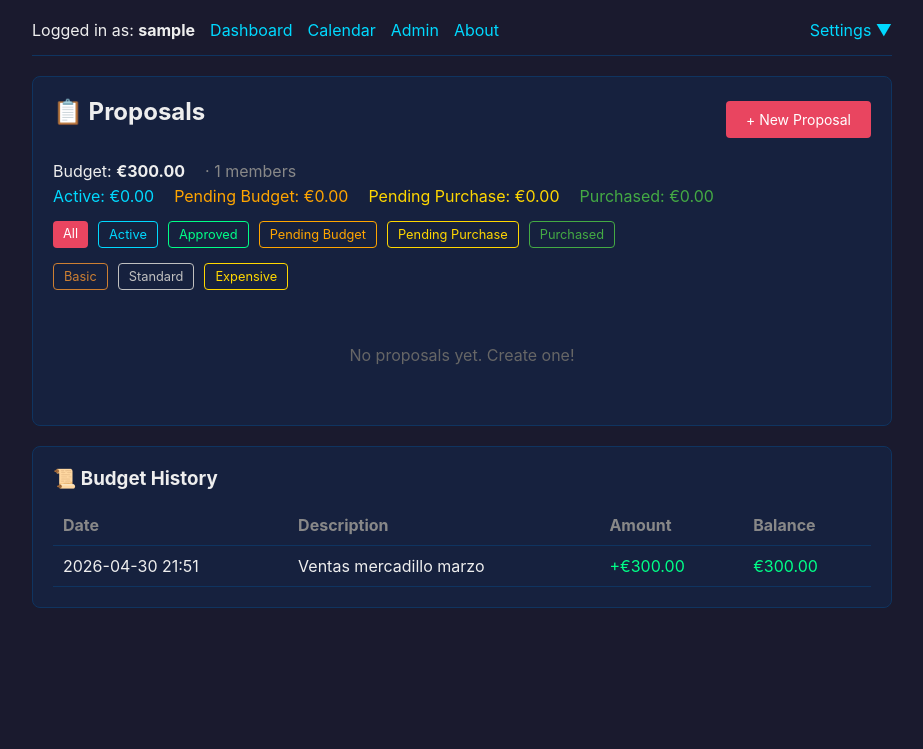
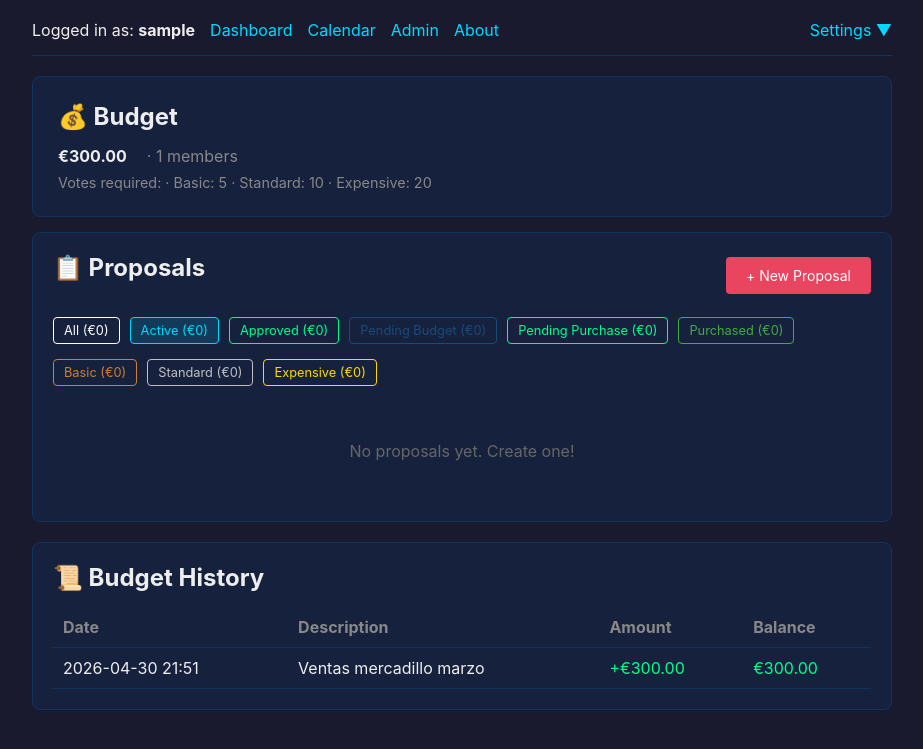
Before and after one commit to makespacemadrid/manavote, a Flask app: page /dashboard in a window 1280 px wide. Shown: the top 749 px of the page, without its empty margins (178-1101 px from the left). Run offline with Flask 3, Linux system fonts and the light colour scheme; the visitor is signed in with stand-in values (Sample User, id 1); data comes from the database, SQL or seed files in the repository; data that the repository does not hold is empty; parts of the project's set-up code (start-up, migrations or seed data) failed here and were passed over.

Commit message:
Fix vote requirements display and clean up tests
- Changed thresholds from percentages to absolute numbers (2, 4, 8 votes)
- Updated calculate_min_backers() to use absolute numbers
- Dashboard now shows correct vote requirements for 40 members
- Moved filters and proposals inside Proposals card
- Changed manadmin password to carpediem84
- Fixed menu item to show 'Change Password' text
- Cleaned up test file (removed hardcoded proposals)
- All 49 tests pass

```diff
--- a/app/services/budget_service.py
+++ b/app/services/budget_service.py
@@ -1,9 +1,9 @@
 def calculate_min_backers(member_count, amount, basic_supplies, thresholds):
-    percentage = (
+    votes = (
         thresholds["basic"]
         if basic_supplies
         else thresholds["over50"]
         if amount > 50
         else thresholds["default"]
     )
-    return max(1, int(member_count * (percentage / 100)))
+    return max(1, int(votes))
--- a/app/web/routes/main_routes.py
+++ b/app/web/routes/main_routes.py
@@ -876,7 +876,7 @@
     conn = get_db()
     c = conn.cursor()
 
-    filter_type = request.args.get("filter", "")
+    filter_type = request.args.get("filter", "active")
 
     if filter_type == "basic":
         c.execute(
@@ -924,6 +924,11 @@
     current_budget = get_current_budget()
     member_count = get_member_count()
     thresholds = get_thresholds()
+
+    # Calculate actual vote requirements (thresholds are absolute numbers, not percentages)
+    basic_votes = max(1, int(thresholds.get("basic", 2)))
+    standard_votes = max(1, int(thresholds.get("default", 4)))
+    expensive_votes = max(1, int(thresholds.get("over50", 8)))
 
     c.execute("SELECT COALESCE(SUM(amount), 0) FROM proposals WHERE status = 'active'")
     active_proposals_sum = c.fetchone()[0]
@@ -933,6 +938,16 @@
     pending_purchase_sum = c.fetchone()[0]
     c.execute("SELECT COALESCE(SUM(amount), 0) FROM proposals WHERE purchased_at IS NOT NULL")
     purchased_sum = c.fetchone()[0]
+    c.execute("SELECT COALESCE(SUM(amount), 0) FROM proposals WHERE status = 'approved'")
+    approved_sum = c.fetchone()[0]
+    c.execute("SELECT COALESCE(SUM(amount), 0) FROM proposals WHERE basic_supplies = 1")
+    basic_sum = c.fetchone()[0]
+    c.execute("SELECT COALESCE(SUM(amount), 0) FROM proposals WHERE status = 'approved' AND basic_supplies = 0 AND amount <= 50")
+    standard_sum = c.fetchone()[0]
+    c.execute("SELECT COALESCE(SUM(amount), 0) FROM proposals WHERE amount > 50")
+    expensive_sum = c.fetchone()[0]
+    c.execute("SELECT COALESCE(SUM(amount), 0) FROM proposals")
+    all_sum = c.fetchone()[0]
 
     for p in proposals:
         p["min_backers"] = calculate_min_backers(
@@ -963,10 +978,18 @@
         budget_history=budget_history,
         member_count=member_count,
         active_proposals_sum=active_proposals_sum,
+        approved_sum=approved_sum,
         committed=committed,
         pending_purchase_sum=pending_purchase_sum,
         purchased_sum=purchased_sum,
+        basic_sum=basic_sum,
+        standard_sum=standard_sum,
+        expensive_sum=expensive_sum,
+        all_sum=all_sum,
         thresholds=thresholds,
+        basic_votes=basic_votes,
+        standard_votes=standard_votes,
+        expensive_votes=expensive_votes,
         session_lang=lang,
     )
 
--- a/templates/base.html
+++ b/templates/base.html
@@ -26,8 +26,11 @@
         .flash.error { background: #e9456022; color: #e94560; border: 1px solid #e94560; }
         .budget { font-size: 2.5em; color: #00d9ff; font-weight: bold; }
         .proposal-list { list-style: none; }
-        .proposal-item { display: flex; justify-content: space-between; align-items: center; padding: 15px; background: #0f3460; border-radius: 6px; margin-bottom: 10px; }
-        .proposal-info { flex: 1; min-width: 0; }
+        .proposal-item { display: flex; padding: 15px; background: #0f3460; border-radius: 6px; margin-bottom: 10px; }
+        .proposal-info { flex: 1; min-width: 0; display: flex; flex-direction: column; }
+        .title-row { display: flex; align-items: center; justify-content: space-between; width: 100%; }
+        .title-row a { min-width: 0; overflow: hidden; text-overflow: ellipsis; white-space: nowrap; color: #eee; text-decoration: none; }
+        .tags-right { display: flex; gap: 5px; flex-shrink: 0; }
         .proposal-info h3 { margin: 0 0 5px 0; font-size: 1.1em; }
         .proposal-meta { color: #888; font-size: 0.85em; }
         .proposal-amount { font-size: 1.3em; color: #e94560; font-weight: bold; }
@@ -62,6 +65,14 @@
         .settings-dropdown:hover .settings-menu { display: block; }
         .settings-menu a { display: block; padding: 5px 10px; color: #00d9ff; text-decoration: none; }
         .settings-menu a:hover { background: #0f3460; }
+        @media (max-width: 600px) {
+            .proposal-item { flex-direction: column; }
+            .proposal-info { width: 100%; }
+            .proposal-info > div:first-child { margin: 10px auto; text-align: center; }
+            .proposal-item > div:last-child { margin-top: 10px; width: 100%; text-align: center; }
+            table { display: block; overflow-x: auto; white-space: nowrap; }
+            div[style*="gap: 20px"][style*="margin-bottom: 15px"] { overflow-x: auto; white-space: nowrap; }
+        }
     </style>
 </head>
 <body>
--- a/templates/calendar.html
+++ b/templates/calendar.html
@@ -173,11 +173,13 @@
             {
                 label: '{{ 'Budget Balance'|lang }}',
                 data: cashBalanceData,
-                borderColor: '#00d9ff',
-                backgroundColor: '#00d9ff22',
+                borderColor: '#ffffff',
+                backgroundColor: '#ffffff22',
                 fill: true,
                 tension: 0.3,
                 pointRadius: 4,
+                pointBorderColor: '#ffffff',
+                pointBackgroundColor: '#ffffff',
                 stack: 'line_budget_balance'
             },
             {
--- a/templates/dashboard.html
+++ b/templates/dashboard.html
@@ -22,34 +22,38 @@
     </div>
 </div>
 
+<div class="card" style="margin-bottom: 15px; padding: 25px;">
+    <h2>💰 {{ 'Budget'|lang }}</h2>
+    <div style="display: flex; gap: 20px; flex-wrap: wrap; align-items: center; margin-top: 8px;">
+        <span><strong>€{{ "%.2f"|format(current_budget) }}</strong></span>
+        <span style="color: #888;">· {{ member_count }} {{ 'members'|lang }}</span>
+    </div>
+    <div style="margin-top: 8px; color: #888; font-size: 0.9em;">
+        {{ 'Votes required'|lang }}:
+        · {{ 'Basic'|lang }}: {{ basic_votes }}
+        · {{ 'Standard'|lang }}: {{ standard_votes }}
+        · {{ 'Expensive'|lang }}: {{ expensive_votes }}
+    </div>
+</div>
+
     <div class="card">
         <div style="display: flex; justify-content: space-between; align-items: center; margin-bottom: 20px;">
             <h2>📋 {{ 'Proposals'|lang }}</h2>
             <a href="{{ url_for('new_proposal') }}" class="btn">+ {{ 'New Proposal'|lang }}</a>
         </div>
-    <div style="display: flex; gap: 20px; margin-bottom: 5px;">
-        <span>{{ 'Budget'|lang }}: <strong>€{{ "%.2f"|format(current_budget) }}</strong></span>
-        <span style="color: #888;">· {{ member_count }} {{ 'members'|lang }}</span>
-    </div>
-    <div style="display: flex; gap: 20px; margin-bottom: 15px;">
-        <span style="color: #00d9ff;">{{ 'Active'|lang }}: €{{ "%.2f"|format(active_proposals_sum) }}</span>
-        <span style="color: #ffa500;">{{ 'Committed'|lang }}: €{{ "%.2f"|format(committed) }}</span>
-        <span style="color: #ffd700;">{{ 'Pending Purchase'|lang }}: €{{ "%.2f"|format(pending_purchase_sum) }}</span>
-        <span style="color: #4a4;">{{ 'Purchased'|lang }}: €{{ "%.2f"|format(purchased_sum) }}</span>
-    </div>
 
         <div style="margin-bottom: 15px; display: flex; gap: 10px; flex-wrap: wrap;">
-        <a href="{{ url_for('dashboard') }}" class="btn" style="padding: 5px 10px; font-size: 0.8em;">{{ 'All'|lang }}</a>
-        <a href="{{ url_for('dashboard', filter='active') }}" class="btn" style="padding: 5px 10px; font-size: 0.8em; background: {{ '#00d9ff22' if filter == 'active' else 'transparent' }}; color: #00d9ff; border: 1px solid #00d9ff;">{{ 'Active'|lang }}</a>
-        <a href="{{ url_for('dashboard', filter='approved') }}" class="btn" style="padding: 5px 10px; font-size: 0.8em; background: {{ '#00ff8822' if filter == 'approved' else 'transparent' }}; color: #00ff88; border: 1px solid #00ff88;">{{ 'Approved'|lang }}</a>
-        <a href="{{ url_for('dashboard', filter='over_budget') }}" class="btn" style="padding: 5px 10px; font-size: 0.8em; background: {{ '#ffa50022' if filter == 'over_budget' else 'transparent' }}; color: #ffa500; border: 1px solid #ffa500;">{{ 'Pending Budget'|lang }}</a>
-        <a href="{{ url_for('dashboard', filter='not_purchased') }}" class="btn" style="padding: 5px 10px; font-size: 0.8em; background: {{ '#ffd70022' if filter == 'not_purchased' else 'transparent' }}; color: #ffd700; border: 1px solid #ffd700;">{{ 'Pending Purchase'|lang }}</a>
-        <a href="{{ url_for('dashboard', filter='purchased') }}" class="btn" style="padding: 5px 10px; font-size: 0.8em; background: {{ '#4a44' if filter == 'purchased' else 'transparent' }}; color: #4a4; border: 1px solid #4a4;">{{ 'Purchased'|lang }}</a>
+            <a href="{{ url_for('dashboard') }}" class="btn" style="padding: 5px 10px; font-size: 0.8em; background: transparent; color: #fff; border: 1px solid #fff;">{{ 'All'|lang }} (€{{ "%.0f"|format(all_sum) }})</a>
+            <a href="{{ url_for('dashboard', filter='active') }}" class="btn" style="padding: 5px 10px; font-size: 0.8em; background: {{ '#00d9ff22' if filter == 'active' else 'transparent' }}; color: #00d9ff; border: 1px solid #00d9ff;">{{ 'Active'|lang }} (€{{ "%.0f"|format(active_proposals_sum) }})</a>
+            <a href="{{ url_for('dashboard', filter='approved') }}" class="btn" style="padding: 5px 10px; font-size: 0.8em; background: {{ '#00ff8822' if filter == 'approved' else 'transparent' }}; color: #00ff88; border: 1px solid #00ff88;">{{ 'Approved'|lang }} (€{{ "%.0f"|format(approved_sum) }})</a>
+            <a href="{{ url_for('dashboard', filter='over_budget') }}" class="btn" style="padding: 5px 10px; font-size: 0.8em; background: {{ '#1a4a7a22' if filter == 'over_budget' else 'transparent' }}; color: #1a4a7a; border: 1px solid #1a4a7a;">{{ 'Pending Budget'|lang }} (€{{ "%.0f"|format(committed) }})</a>
+            <a href="{{ url_for('dashboard', filter='not_purchased') }}" class="btn" style="padding: 5px 10px; font-size: 0.8em; background: {{ '#00ff8822' if filter == 'not_purchased' else 'transparent' }}; color: #00ff88; border: 1px solid #00ff88;">{{ 'Pending Purchase'|lang }} (€{{ "%.0f"|format(pending_purchase_sum) }})</a>
+            <a href="{{ url_for('dashboard', filter='purchased') }}" class="btn" style="padding: 5px 10px; font-size: 0.8em; background: {{ '#4a422' if filter == 'purchased' else 'transparent' }}; color: #4a4; border: 1px solid #4a4;">{{ 'Purchased'|lang }} (€{{ "%.0f"|format(purchased_sum) }})</a>
         </div>
         <div style="margin-bottom: 15px; display: flex; gap: 10px; flex-wrap: wrap;">
-        <a href="{{ url_for('dashboard', filter='basic') }}" class="btn" style="padding: 5px 10px; font-size: 0.8em; background: {{ '#CD7F3222' if filter == 'basic' else 'transparent' }}; color: #CD7F32; border: 1px solid #CD7F32;">{{ 'Basic'|lang }}</a>
-        <a href="{{ url_for('dashboard', filter='standard') }}" class="btn" style="padding: 5px 10px; font-size: 0.8em; background: {{ '#C0C0C022' if filter == 'standard' else 'transparent' }}; color: #C0C0C0; border: 1px solid #C0C0C0;">{{ 'Standard'|lang }}</a>
-        <a href="{{ url_for('dashboard', filter='expensive') }}" class="btn" style="padding: 5px 10px; font-size: 0.8em; background: {{ '#FFD70022' if filter == 'expensive' else 'transparent' }}; color: #FFD700; border: 1px solid #FFD700;">{{ 'Expensive'|lang }}</a>
+            <a href="{{ url_for('dashboard', filter='basic') }}" class="btn" style="padding: 5px 10px; font-size: 0.8em; background: {{ '#CD7F3222' if filter == 'basic' else 'transparent' }}; color: #CD7F32; border: 1px solid #CD7F32;">{{ 'Basic'|lang }} (€{{ "%.0f"|format(basic_sum) }})</a>
+            <a href="{{ url_for('dashboard', filter='standard') }}" class="btn" style="padding: 5px 10px; font-size: 0.8em; background: {{ '#C0C0C022' if filter == 'standard' else 'transparent' }}; color: #C0C0C0; border: 1px solid #C0C0C0;">{{ 'Standard'|lang }} (€{{ "%.0f"|format(standard_sum) }})</a>
+            <a href="{{ url_for('dashboard', filter='expensive') }}" class="btn" style="padding: 5px 10px; font-size: 0.8em; background: {{ '#FFD70022' if filter == 'expensive' else 'transparent' }}; color: #FFD700; border: 1px solid #FFD700;">{{ 'Expensive'|lang }} (€{{ "%.0f"|format(expensive_sum) }})</a>
         </div>
 
         {% if total_count is defined and total_count != proposals|length %}
@@ -60,25 +64,27 @@
         <ul class="proposal-list">
             {% for p in proposals %}
             <li class="proposal-item">
-            <div style="flex-shrink: 0; margin-right: 15px;">
+                <div class="proposal-info">
+                    <div style="display: flex; align-items: center; width: 100%;">
+                        <div style="flex-shrink: 0; margin-right: 10px; display: flex; gap: 5px;">
+                            {% if p.basic_supplies %}<span class="status" style="background: #CD7F32; color: #000;">{{ 'basic'|lang }}</span>{% endif %}
+                            {% if p.amount > 50 %}<span class="status" style="background: #FFD70022; color: #FFD700;">{{ 'expensive'|lang }}</span>{% endif %}
+                            {% if not p.basic_supplies and p.amount <= 50 %}<span class="status" style="background: #C0C0C022; color: #C0C0C0;">{{ 'standard'|lang }}</span>{% endif %}
+                        </div>
+                        <div style="flex: 1; min-width: 0; overflow: hidden;">
+                            <a href="{{ url_for('proposal_detail', proposal_id=p.id) }}" style="color: #eee; text-decoration: none; display: block; overflow: hidden; text-overflow: ellipsis; white-space: nowrap;">{{ p.title }}</a>
+                        </div>
+                    </div>
+                    <div style="flex-shrink: 0; margin: 10px 0; width: 80px; height: 80px;">
                         {% if p.image_filename %}
-                <a href="{{ url_for('proposal_detail', proposal_id=p.id) }}">
-                    <img src="{{ url_for('static', filename='uploads/' + p.image_filename) }}" style="width: 80px; height: 80px; object-fit: cover; border-radius: 4px;">
+                        <a href="{{ url_for('proposal_detail', proposal_id=p.id) }}" style="display: block; width: 100%; height: 100%;">
+                            <img src="{{ url_for('static', filename='uploads/' + p.image_filename) }}" style="width: 100%; height: 100%; object-fit: cover; border-radius: 4px;">
                         </a>
                         {% else %}
-                <div style="width: 80px; height: 80px; background: #0a0a1a; border-radius: 4px;"></div>
+                        <div style="width: 100%; height: 100%; background: #0a0a1a; border-radius: 4px;"></div>
                         {% endif %}
                     </div>
-            <div class="proposal-info">
-                <h3>
-                    <a href="{{ url_for('proposal_detail', proposal_id=p.id) }}" style="color: #eee; text-decoration: none;">
-                        {{ p.title }}
-                    </a>
-                    {% if p.basic_supplies %}<span class="status" style="background: #CD7F32; color: #000; margin-left: 5px;">{{ 'basic'|lang }}</span>{% endif %}
-                    {% if p.status == 'approved' and p.amount > 50 %}<span class="status" style="background: #FFD70022; color: #FFD700; margin-left: 5px;">{{ 'expensive'|lang }}</span>{% endif %}
-                    {% if p.status == 'approved' and not p.basic_supplies and p.amount <= 50 %}<span class="status" style="background: #C0C0C022; color: #C0C0C0; margin-left: 5px;">{{ 'standard'|lang }}</span>{% endif %}
-                </h3>
-                <div class="proposal-meta">
+                    <div class="proposal-meta" style="margin-bottom: 8px;">
                         {{ 'by'|lang }} {{ p.creator|username }} · {{ p.created_at|localtime("%Y-%m-%d") }}
                         {% if p.user_vote %}
                         · {{ 'Your vote'|lang }}: <strong>{{ 'In Favor'|lang if p.user_vote == 'in_favor' else 'Against'|lang }}</strong>
@@ -92,15 +98,12 @@
                         <span style="color: #00ff88;">✓ {{ p.approve_count }} {{ 'in favor'|lang }}</span>
                         <span class="vote-reject">✗ {{ p.reject_count }} {{ 'against'|lang }}</span>
                         <span style="color: {{ '#00d9ff' if p.net_votes >= p.min_backers else '#888' }};">({{ p.net_votes }} {{ 'net'|lang }})</span>
+                        <span style="color: #888;">({{ p.net_votes }} {{ 'votes out of'|lang }} {{ p.min_backers|int }} {{ 'required'|lang }})</span>
                     </div>
                     {% if p.status == 'active' and (p.created_by == session.member_id or session.is_admin) %}
                     <div style="margin-top: 5px;">
                         <a href="{{ url_for('edit_proposal', proposal_id=p.id) }}" style="color: #00d9ff; font-size: 0.75em;">{{ 'Edit'|lang }}</a>
                     </div>
-                {% endif %}
-                {% if p.status == 'active' and p.user_vote %}
-                {% endif %}
-                {% if p.status == 'active' and not p.user_vote %}
                     {% endif %}
                     {% if p.status == 'approved' and (p.created_by == session.member_id or session.is_admin) %}
                     <div style="margin-top: 5px; display: flex; gap: 10px; align-items: center;">
@@ -154,7 +157,7 @@
     </div>
 
 <div class="card">
-    <h3>📜 {{ 'Budget History'|lang }}</h3>
+    <h2>📜 {{ 'Budget History'|lang }}</h2>
     <table>
         <thead>
             <tr>
```
Also changed, not shown: SPEC.md (+14 -10 lines), tests/test_app_functionality.py (+128 -145 lines), README.md. Lines whose indentation alone changed are shown as unchanged.
